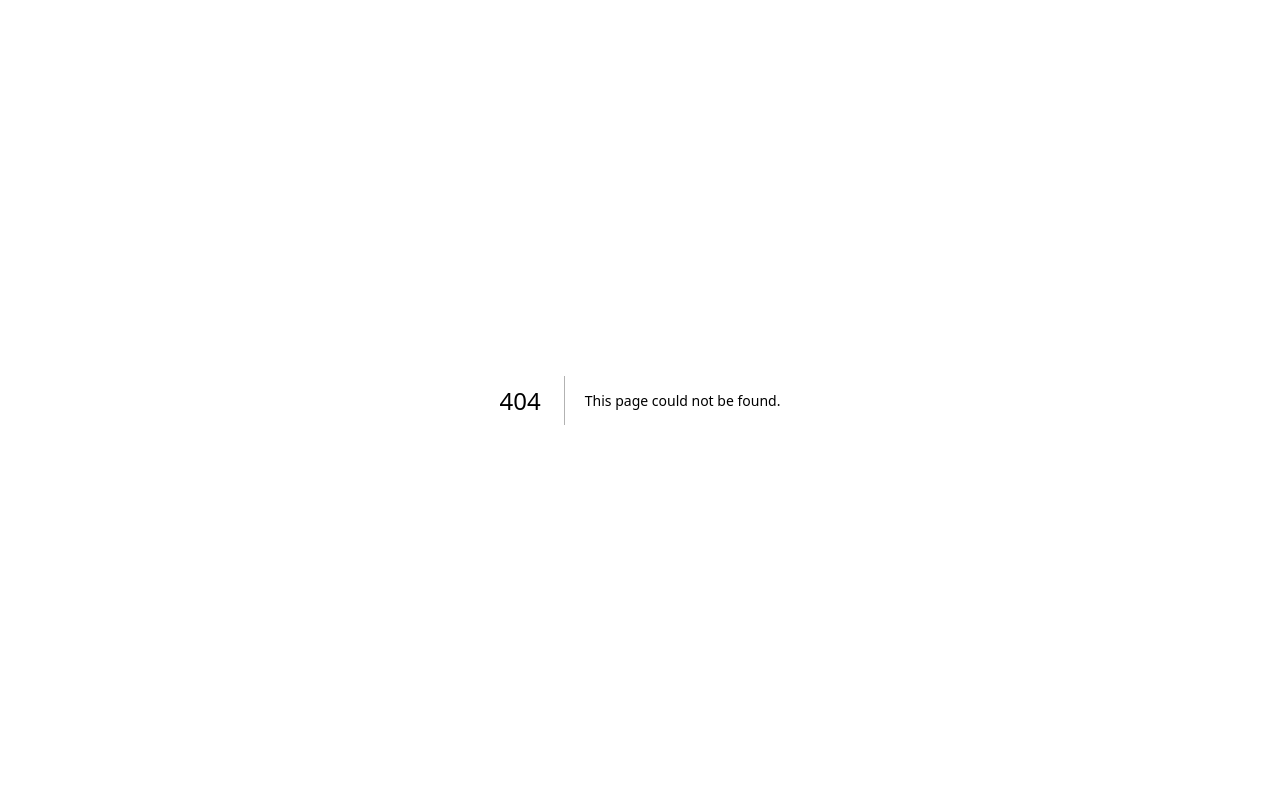
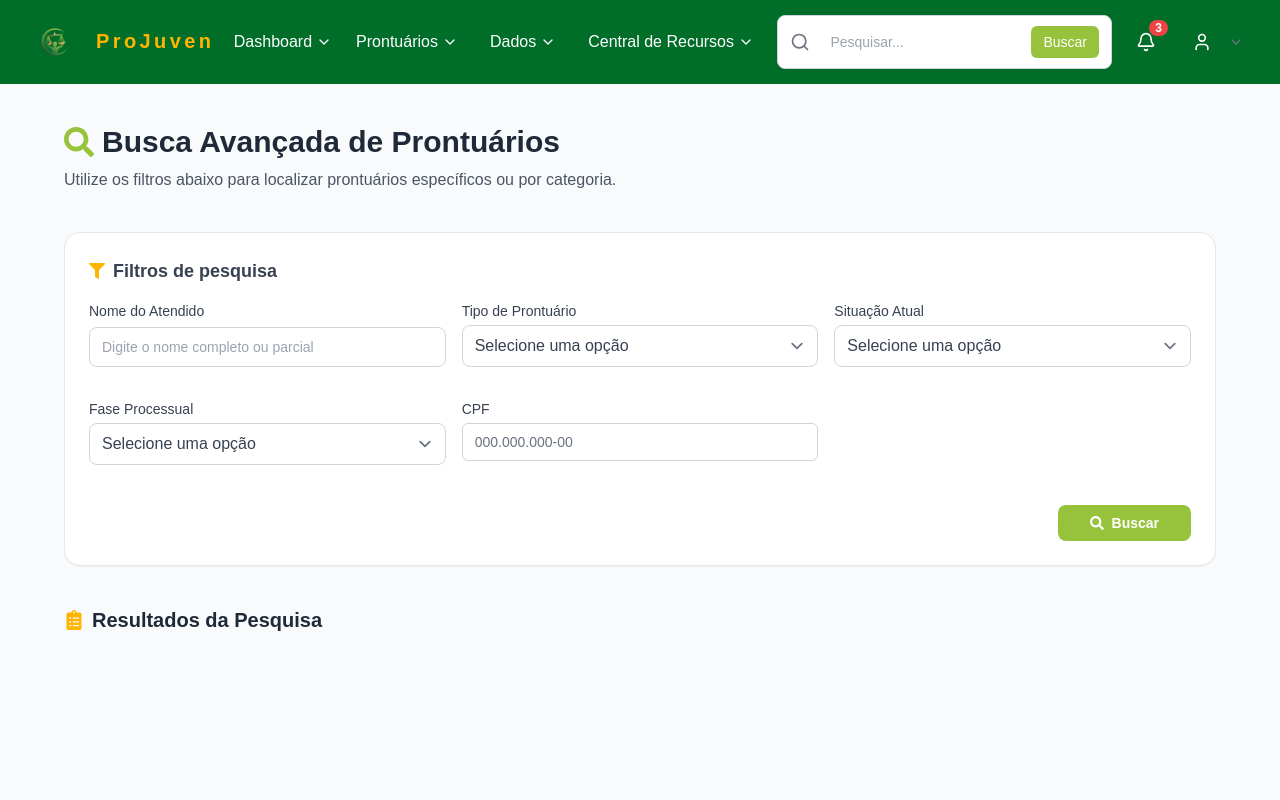
Before and after one commit to resenhandodirei/ProJuven, a Next.js app: page /prontuario/search in a window 1280 px wide. Before the commit this address had no page. Shown: the top 800 px of the page. Built offline with nearby package versions, Linux system fonts and the light colour scheme.

Commit message:
feat: com inclusão do número do processo e do cpf

```diff
--- /dev/null
+++ b/src/app/prontuario/search/page.tsx
@@ -0,0 +1,224 @@
+"use client";
+
+import { useState } from "react";
+import Navbar from "@/components/navbar";
+import Footer from "@/components/footer";
+import "@/styles/globals.css";
+import { Input } from "@/components/form/Input";
+import InputSelect from "@/components/form/InputSelect";
+import { Button } from "@/components/Button";
+import { Card } from "@/components/Cards";
+import Badge from "@/components/Badge";
+import { FaSearch, FaUser, FaCalendarAlt, FaFilter, FaGavel, FaClipboardList } from "react-icons/fa";
+import InputCPF from "@/components/form/InputCPF";
+
+export default function BuscaProntuarioPage() {
+  const [filters, setFilters] = useState({
+    nome: "",
+    tipo: "",
+    situacao: "",
+    faseProcessual: "",
+    cpf: "",
+  });
+
+  const [resultados, setResultados] = useState<any[]>([]);
+  const [buscou, setBuscou] = useState(false);
+
+  const handleChange = (key: string, value: string) => {
+    setFilters((prev) => ({ ...prev, [key]: value }));
+  };
+
+  const handleSearch = () => {
+    setBuscou(true);
+
+    // 🔍 Mock de resultados
+    const mockResultados = [
+      {
+        id: 1,
+        nome: "João Pedro da Silva",
+        tipo: "Jurídico",
+        situacao: "Liberdade assistida",
+        fase: "Execução da medida socioeducativa",
+        data: "2025-03-10",
+      },
+      {
+        id: 2,
+        nome: "Maria Eduarda Lima",
+        tipo: "Psicossocial",
+        situacao: "Semiliberdade",
+        fase: "Cumprimento da medida",
+        data: "2025-05-02",
+      },
+    ];
+
+    // Filtro simples mockado
+    const filtrados = mockResultados.filter(
+      (r) =>
+        (!filters.nome || r.nome.toLowerCase().includes(filters.nome.toLowerCase())) &&
+        (!filters.tipo || r.tipo === filters.tipo) &&
+        (!filters.situacao || r.situacao === filters.situacao)
+    );
+
+    setResultados(filtrados);
+  };
+
+  const getSituacaoColor = (situacao: string) => {
+    switch (situacao) {
+      case "Liberdade assistida":
+        return "bg-green-100 text-green-700 border-green-400";
+      case "Semiliberdade":
+        return "bg-yellow-100 text-yellow-700 border-yellow-400";
+      case "Internamento":
+        return "bg-red-100 text-red-700 border-red-400";
+      default:
+        return "bg-gray-100 text-gray-600 border-gray-300";
+    }
+  };
+
+  return (
+    <>
+      <Navbar />
+      <main className="min-h-screen bg-gray-50 py-10 px-6">
+        <div className="max-w-6xl mx-auto space-y-10">
+          {/* Cabeçalho */}
+          <div>
+            <h1 className="text-3xl font-bold text-gray-800 mb-2 flex items-center gap-2">
+              <FaSearch className="text-[var(--greenLight)]" /> Busca Avançada de Prontuários
+            </h1>
+            <p className="text-gray-600">
+              Utilize os filtros abaixo para localizar prontuários específicos ou por categoria.
+            </p>
+          </div>
+
+          {/* Filtros */}
+          <Card className="p-6 bg-white border border-gray-200 shadow-sm rounded-2xl">
+            <div className="flex items-center gap-2 mb-4 text-gray-700">
+              <FaFilter className="text-[var(--golden)]" />
+              <h2 className="font-semibold text-lg">Filtros de pesquisa</h2>
+            </div>
+
+            <div className="grid grid-cols-1 md:grid-cols-3 gap-4">
+              <Input
+                id="nome"
+                label="Nome do Atendido"
+                placeholder="Digite o nome completo ou parcial"
+                value={filters.nome}
+                onChange={(e) => handleChange("nome", e.target.value)}
+              />
+
+              <InputSelect
+                id="tipo"
+                label="Tipo de Prontuário"
+                options={[
+                  { label: "Todos", value: "" },
+                  { label: "Jurídico", value: "Jurídico" },
+                  { label: "Psicossocial", value: "Psicossocial" },
+                ]}
+                value={filters.tipo}
+                onChange={(v) => handleChange("tipo", v)}
+              />
+
+              <InputSelect
+                id="situacao"
+                label="Situação Atual"
+                options={[
+                  { label: "Todas", value: "" },
+                  { label: "Liberdade assistida", value: "Liberdade assistida" },
+                  { label: "Semiliberdade", value: "Semiliberdade" },
+                  { label: "Internamento", value: "Internamento" },
+                ]}
+                value={filters.situacao}
+                onChange={(v) => handleChange("situacao", v)}
+              />
+
+              <InputSelect
+                id="fase"
+                label="Fase Processual"
+                options={[
+                  { label: "Todas", value: "" },
+                  { label: "Execução da medida socioeducativa", value: "Execução da medida socioeducativa" },
+                  { label: "Cumprimento da medida", value: "Cumprimento da medida" },
+                  { label: "Em análise judicial", value: "Em análise judicial" },
+                ]}
+                value={filters.faseProcessual}
+                onChange={(v) => handleChange("faseProcessual", v)}
+              />
+
+
+              <InputCPF />
+            </div>
+
+            <div className="flex justify-end mt-6">
+              <Button
+                onClick={handleSearch}
+                className="bg-[var(--greenLight)] text-white px-8 py-2 rounded-lg font-semibold hover:bg-[var(--golden)] transition-all flex items-center gap-2"
+              >
+                <FaSearch /> Buscar
+              </Button>
+            </div>
+          </Card>
+
+          {/* Resultados */}
+          <section>
+            <h2 className="text-xl font-semibold text-gray-800 mb-4 flex items-center gap-2">
+              <FaClipboardList className="text-[var(--golden)]" /> Resultados da Pesquisa
+            </h2>
+
+            {buscou && resultados.length === 0 && (
+              <div className="text-center text-gray-500 py-10 bg-white rounded-xl border border-gray-200">
+                Nenhum prontuário encontrado com os critérios informados.
+              </div>
+            )}
+
+            <div className="grid grid-cols-1 md:grid-cols-2 gap-6">
+              {resultados.map((p) => (
+                <Card
+                  key={p.id}
+                  className="p-5 bg-white border border-gray-200 rounded-2xl shadow-sm hover:shadow-md transition-shadow"
+                >
+                  <div className="flex justify-between items-center mb-3">
+                    <Badge
+                      className={`px-3 py-1 rounded-lg ${
+                        p.tipo === "Jurídico"
+                          ? "bg-blue-100 text-blue-700 border-blue-400"
+                          : "bg-purple-100 text-purple-700 border-purple-400"
+                      }`}
+                    >
+                      {p.tipo}
+                    </Badge>
+
+                    <span className="text-sm text-gray-500 flex items-center gap-1">
+                      <FaCalendarAlt /> {new Date(p.data).toLocaleDateString("pt-BR")}
+                    </span>
+                  </div>
+
+                  <p className="text-lg font-semibold text-gray-800 flex items-center gap-2 mb-1">
+                    <FaUser className="text-[var(--greenLight)]" /> {p.nome}
+                  </p>
+                  <p className="text-gray-600 text-sm mb-2">{p.fase}</p>
+
+                  <Badge
+                    className={`${getSituacaoColor(p.situacao)} px-3 py-1 rounded-lg text-sm`}
+                  >
+                    {p.situacao}
+                  </Badge>
+
+                  <div className="flex justify-end mt-4">
+                    <Button
+                      onClick={() => alert(`Abrir prontuário de ${p.nome}`)}
+                      className="bg-[var(--greenLight)] text-white px-4 py-2 rounded-lg hover:bg-[var(--golden)] transition flex items-center gap-2"
+                    >
+                      <FaGavel /> Visualizar
+                    </Button>
+                  </div>
+                </Card>
+              ))}
+            </div>
+          </section>
+        </div>
+      </main>
+
+      <Footer />
+    </>
+  );
+}
--- a/src/components/navbar.tsx
+++ b/src/components/navbar.tsx
@@ -182,6 +182,7 @@ export default function Navbar() {
     )}
   </li>
 
+    {/**
     <li
         className="relative group"
         onMouseEnter={() => toggleMenu("registros")}
@@ -215,7 +216,7 @@ export default function Navbar() {
         )}
       </li>
 
-
+      */}
 
       {/* DADOS */}
       <li
```
